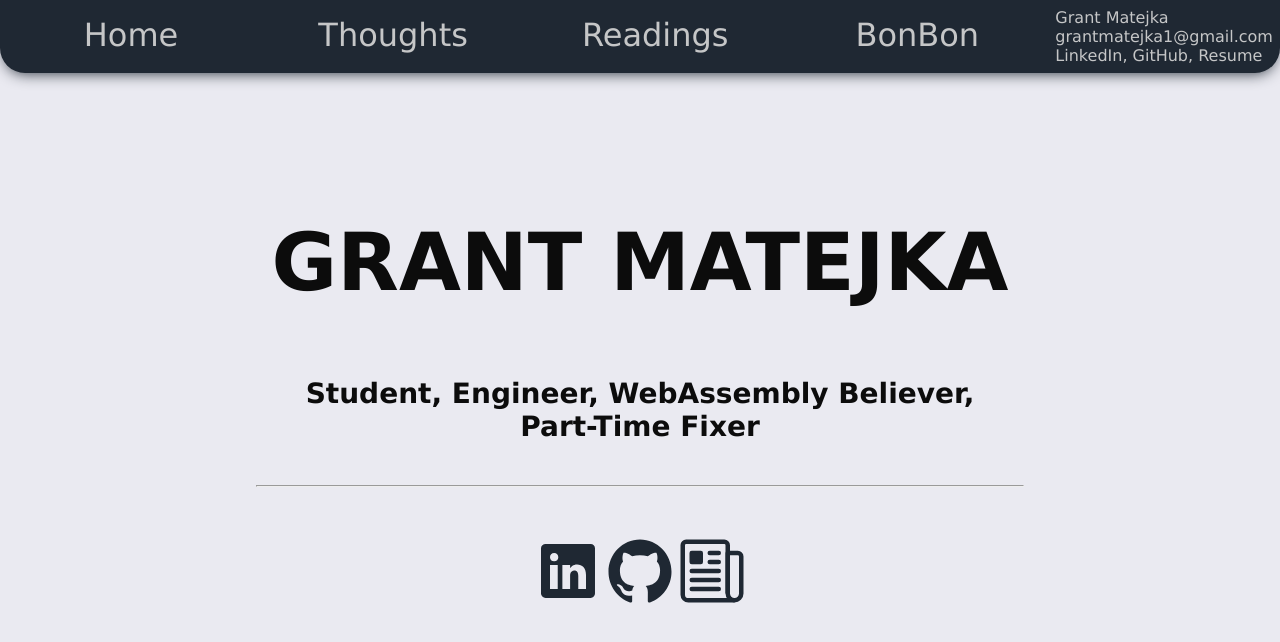
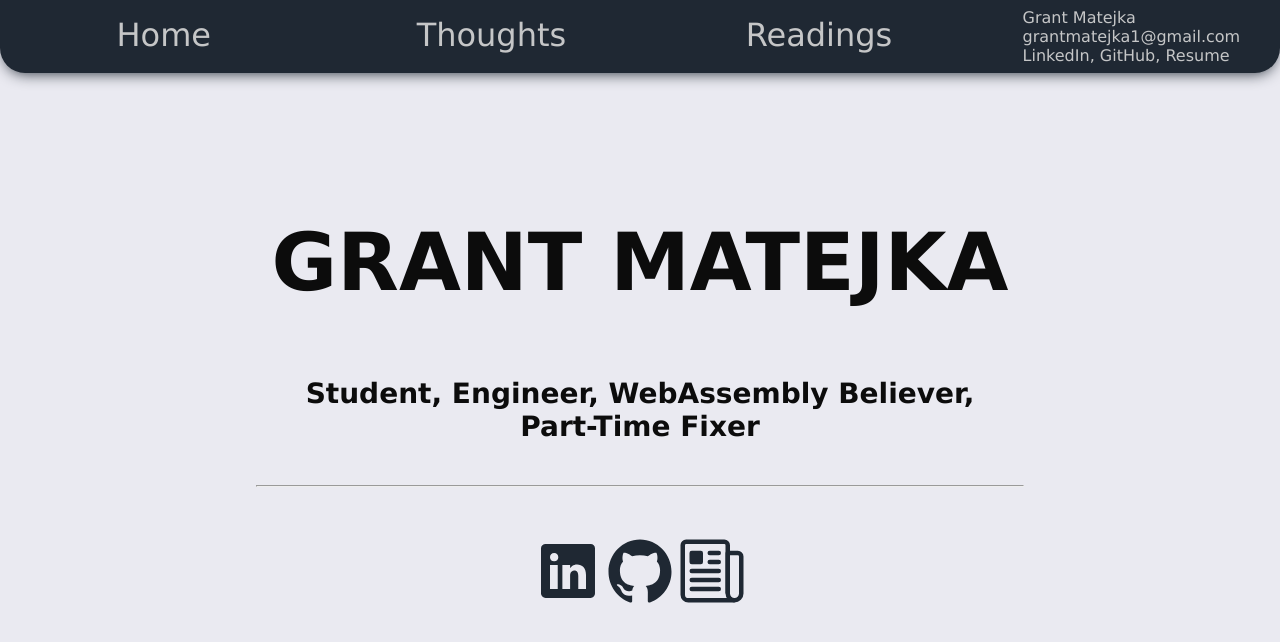
Before and after one commit to GrantMatejka/website, a Next.js app: page / in a window 1280 px wide. Shown: the top 642 px of the page. Built offline with nearby package versions, Linux system fonts and the light colour scheme.

Commit message:
Remove bonbon from header until it works

```diff
--- a/components/Header.tsx
+++ b/components/Header.tsx
@@ -25,9 +25,6 @@ export default function Header(): ReactElement {
                </Link>
                <Link href="/books">
                   <a className={styles.link}>Readings</a>
-               </Link>
-               <Link href="/bonbon">
-                  <a className={styles.link}>BonBon</a>
                </Link>
                <div className={styles.contact}>
                   <span>Grant Matejka</span>
```
